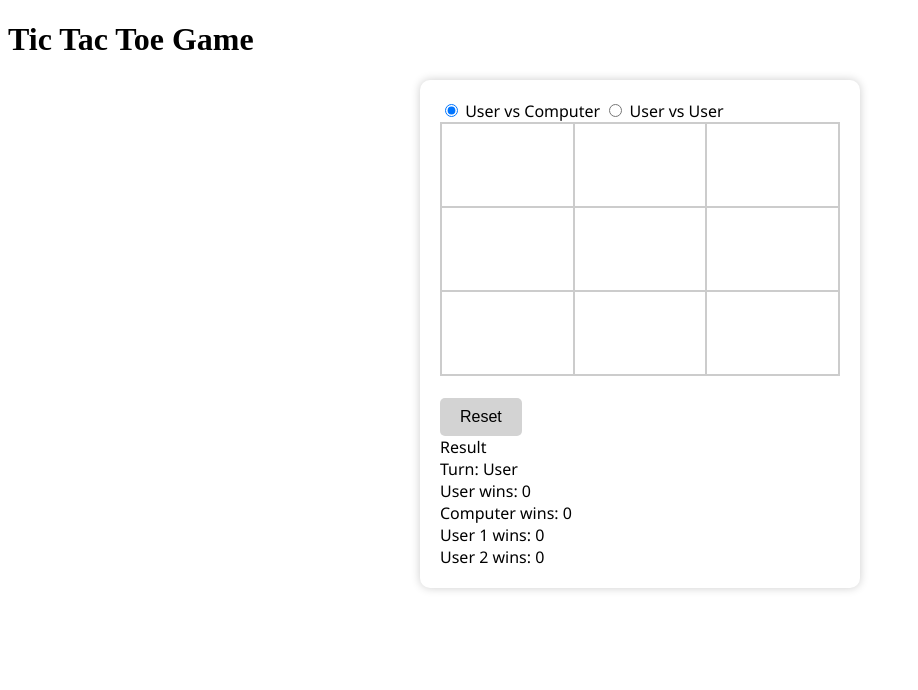
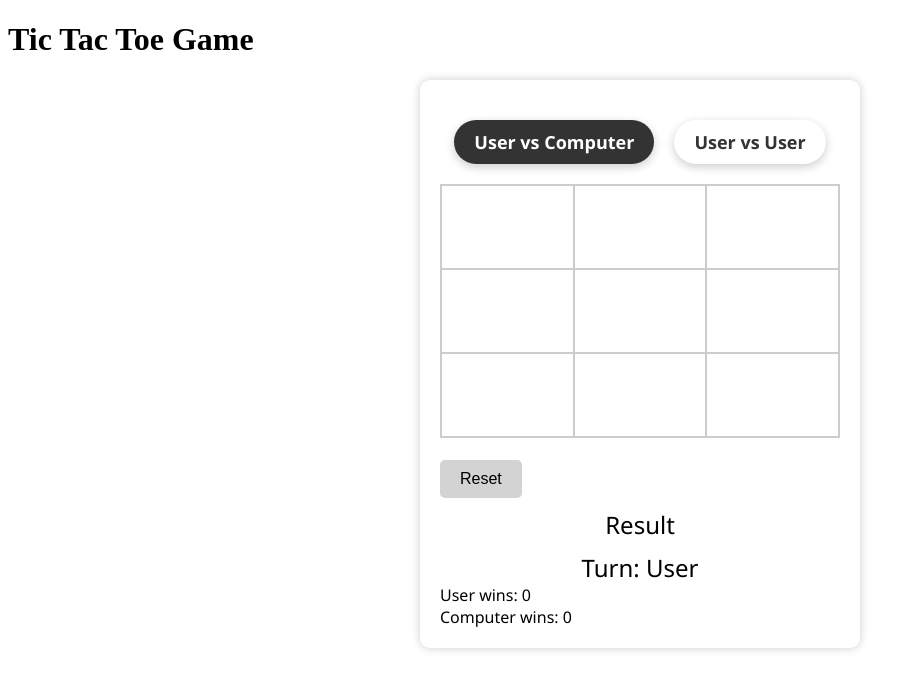
Before and after one commit to lmerc037/TicTacToe, a PHP site: page / in a window 1280 px wide. Shown: the top 690 px of the page, without its empty margins (0-918 px from the left). Run offline with PHP 8.4, Linux system fonts and the light colour scheme.

Commit message:
Adding extra css for the switcher game mode

```diff
--- a/styles.css
+++ b/styles.css
@@ -51,6 +51,21 @@
   color: red;
 }
 
+
+#result {
+  margin-top: 10px;
+  font-size: 24px;
+  text-align: center;
+}
+
+#turn {
+  margin-top: 10px;
+  font-size: 24px;
+  text-align: center;
+}
+
+
+
 #reset-button {
   padding: 10px 20px;
   font-size: 16px;
@@ -63,3 +78,59 @@
 #reset-button:hover {
   background-color: gray;
 }
+
+
+#user1-wins, #user2-wins{
+
+  display:none;
+}
+
+
+.mode-switch {
+  display: flex;
+  justify-content: center;
+  align-items: center;
+  margin: 20px 0;
+}
+
+.mode-switch label {
+  display: inline-block;
+  position: relative;
+  padding: 10px 20px;
+  background-color: #fff;
+  color: #333;
+  font-size: 18px;
+  font-weight: bold;
+  border-radius: 30px;
+  cursor: pointer;
+  transition: all 0.3s ease-in-out;
+  box-shadow: 0 3px 10px rgba(0, 0, 0, 0.2);
+  margin: 0 10px;
+}
+
+/*  .mode-switch label:before {
+  content: "";
+  position: absolute;
+  left: 0;
+  top: 0;
+  width: 100%;
+  height: 100%;
+  background-color: #fff;
+  border-radius: 30px;
+  z-index: -1;
+  box-shadow: 0 3px 10px rgba(0, 0, 0, 0.2);
+  transition: all 0.3s ease-in-out;
+}
+ */
+.mode-switch input[type="radio"] {
+  display: none;
+}
+
+.mode-switch input[type="radio"]:checked + label {
+  color: #fff;
+  background-color: #333;
+}
+
+.mode-switch input[type="radio"]:checked + label:before {
+  transform: scale(1.2);
+}
```
Lines whose indentation alone changed are shown as unchanged.
